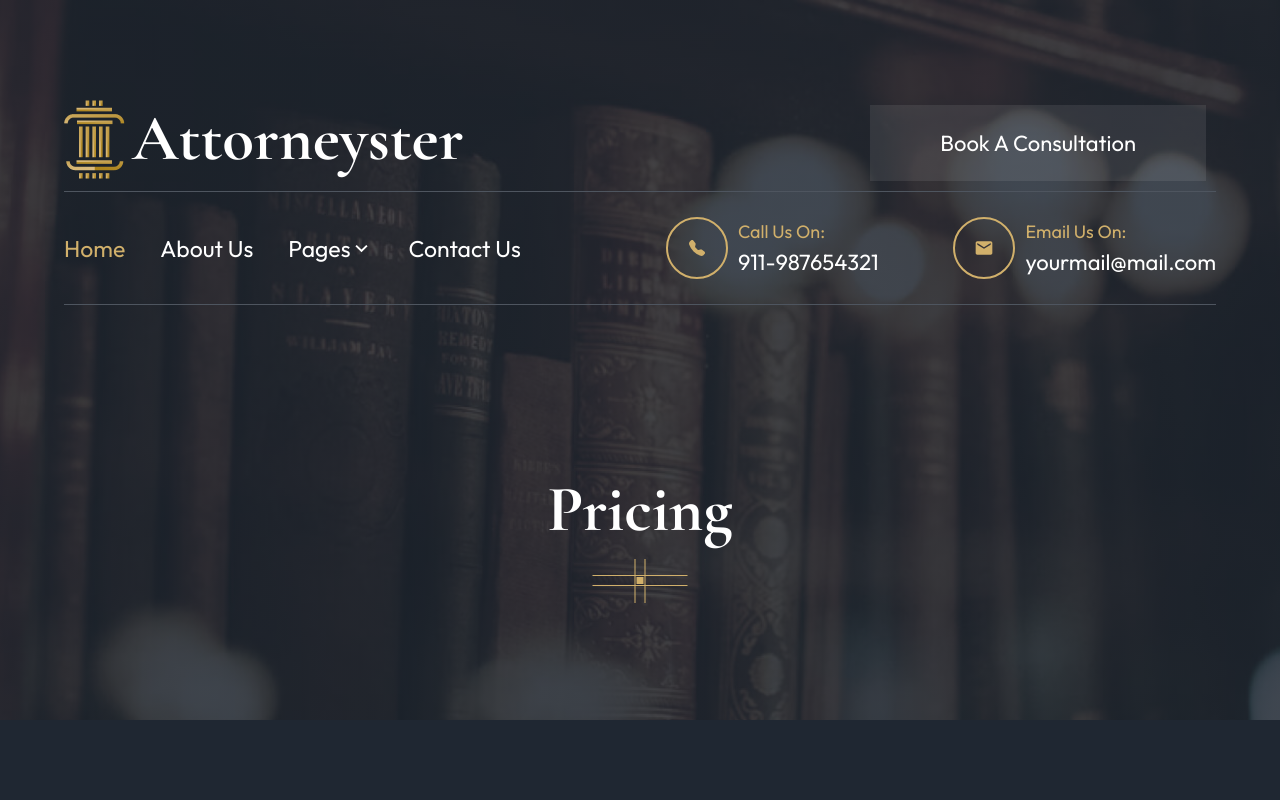
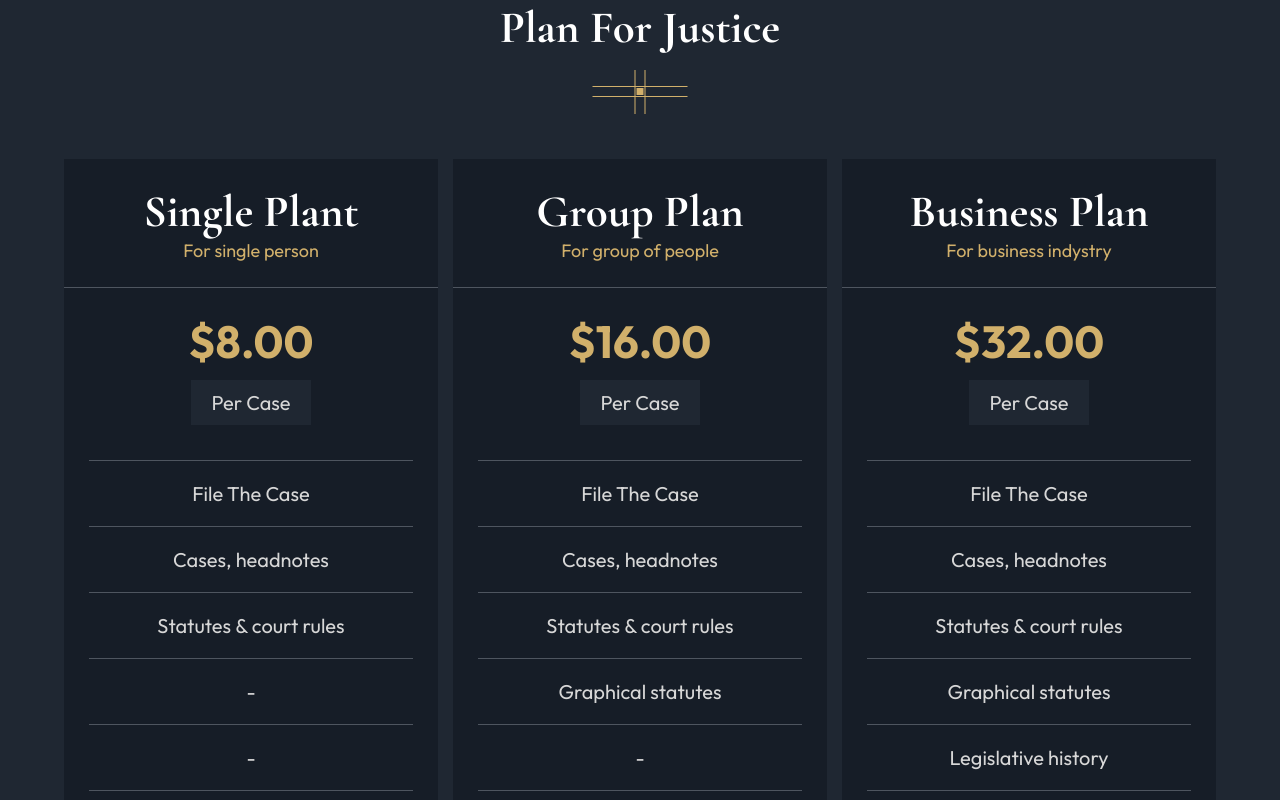
Before and after one commit to MohamedHabibFrigui/Law-Firm, a React (Vite) app: page / in a window 1280 px wide. Shown: the top 800 px of the page. Built offline with nearby package versions, Linux system fonts and the light colour scheme.

Commit message:
Add Pricing card and section

```diff
--- a/src/components/FeeSection/FeeSection.scss
+++ b/src/components/FeeSection/FeeSection.scss
@@ -34,11 +34,6 @@
 }
 
 // RESPONSIVE
-@media screen and (max-width: 1279.98px) {
-  .feeSection {
-  }
-}
-
 @media screen and (max-width: 991.98px) {
   .feeSection .container {
     padding: 60px 20px;
--- /dev/null
+++ b/src/components/PlanCard/PlanCard.jsx
@@ -0,0 +1,61 @@
+import "./PlanCard.scss";
+import Button from "../Button/Button";
+
+const PlanCard = ({ type }) => {
+  return (
+    <div className="planCard center">
+      <header>
+        <h3>
+          {type === "single"
+            ? "Single Plant"
+            : type === "group"
+            ? "Group Plan"
+            : type === "business"
+            ? "Business Plan"
+            : ""}
+        </h3>
+        <p>
+          {type === "single"
+            ? "For single person"
+            : type === "group"
+            ? "For group of people"
+            : type === "business"
+            ? "For business indystry"
+            : ""}
+        </p>
+      </header>
+      <div className="amount">
+        <h3>
+          {type === "single"
+            ? "$8.00"
+            : type === "group"
+            ? "$16.00"
+            : type === "business"
+            ? "$32.00"
+            : ""}
+        </h3>
+        <p>Per Case</p>
+      </div>
+      <ul className="list">
+        <li>
+          <p>File The Case</p>
+        </li>
+        <li>
+          <p>Cases, headnotes</p>
+        </li>
+        <li>
+          <p>Statutes & court rules</p>
+        </li>
+        <li>
+          <p>{type === "single" ? "-" : "Graphical statutes"}</p>
+        </li>
+        <li>
+          <p>{type === "business" ? "Legislative history" : "-"}</p>
+        </li>
+      </ul>
+      <Button type="filled" text="Get Started" />
+    </div>
+  );
+};
+
+export default PlanCard;
--- /dev/null
+++ b/src/components/PlanCard/PlanCard.scss
@@ -0,0 +1,56 @@
+.planCard {
+  flex-direction: column;
+  background-color: var(--main-black);
+  padding-bottom: 25px;
+
+  header {
+    width: 100%;
+    padding: 25px;
+    border-bottom: 1px solid #4e555f;
+    text-align: center;
+
+    p {
+      color: var(--main-yellow);
+      font-size: 18px;
+    }
+  }
+  .amount {
+    width: 100%;
+    padding: 25px;
+    text-align: center;
+
+    h3 {
+      color: var(--main-yellow);
+      font-family: "Outfit", sans-serif;
+    }
+    p {
+      padding: 10px 20px;
+      background-color: var(--dark-gray);
+      width: fit-content;
+      margin: 10px auto;
+    }
+  }
+  .list {
+    text-align: center;
+    padding: 0 25px 25px;
+    width: 100%;
+
+    li {
+      border-bottom: 1px solid #4e555f;
+      padding: 20px 0;
+
+      &:first-of-type {
+        border-top: 1px solid #4e555f;
+      }
+    }
+  }
+}
+
+@media screen and (max-width: 1279.98px) {
+  .planCard {
+    .button {
+      width: calc(100% - 50px);
+      text-align: center;
+    }
+  }
+}
--- /dev/null
+++ b/src/components/PricingSection/PricingSection.jsx
@@ -0,0 +1,22 @@
+import PlanCard from "../PlanCard/PlanCard";
+import "./PricingSection.scss";
+
+const PricingSection = () => {
+  return (
+    <section className="pricingSection">
+      <div className="container">
+        <header className="center">
+          <h3>Plan For Justice</h3>
+          <img src="sep2.svg" alt="sep" className="sep" />
+        </header>
+        <div className="plansList">
+          <PlanCard type="single" />
+          <PlanCard type="group" />
+          <PlanCard type="business" />
+        </div>
+      </div>
+    </section>
+  );
+};
+
+export default PricingSection;
--- /dev/null
+++ b/src/components/PricingSection/PricingSection.scss
@@ -0,0 +1,30 @@
+.pricingSection {
+  background-color: var(--dark-gray);
+  padding: var(--section-padding);
+  padding-top: 0;
+
+  .container {
+    header {
+      flex-direction: column;
+
+      .sep {
+        margin: 15px 0 45px;
+      }
+    }
+    .plansList {
+      display: grid;
+      grid-template-columns: repeat(3, 1fr);
+      gap: 15px;
+    }
+  }
+}
+
+// RESPONSIVE
+@media screen and (max-width: 1279.98px) {
+  .pricingSection .container {
+    .plansList {
+      grid-template-columns: repeat(1, 1fr);
+      gap: 40px;
+    }
+  }
+}
--- a/src/pages/Pricing.jsx
+++ b/src/pages/Pricing.jsx
@@ -1,11 +1,13 @@
 import FeeSection from "../components/FeeSection/FeeSection";
+import PricingSection from "../components/PricingSection/PricingSection";
 import SectionHeader from "../components/SectionHeader/SectionHeader";
 
 const Pricing = () => {
   return (
     <div className="pricingPagin">
-      <SectionHeader sectionTitle="Pricing" />
-      <FeeSection />
+      {/* <SectionHeader sectionTitle="Pricing" /> */}
+      {/* <FeeSection /> */}
+      <PricingSection />
     </div>
   );
 };
```
